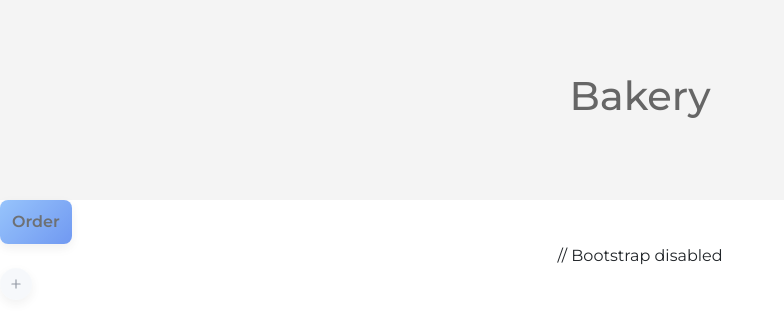
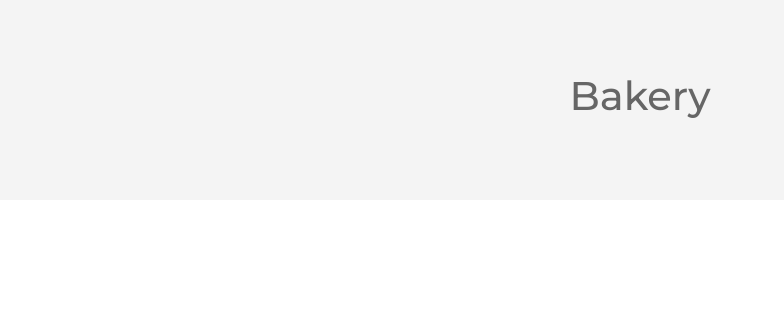
Before and after one commit to flaviaolivera/auto1-bakery-challenge, a React (Create React App) app in the folder client/: page / in a window 1280 px wide. Shown: the top 328 px of the page, without its empty margins (0-784 px from the left). Built offline with nearby package versions, Linux system fonts and the light colour scheme.

Commit message:
fix: resolve linting errors for deployment

```diff
--- a/client/src/App.tsx
+++ b/client/src/App.tsx
@@ -1,9 +1,4 @@
-// client/src/App.js
-
-import React from "react";
 import "./App.css";
-import { Button } from "./components/common/buttons/Button";
-import { IconButton } from "./components/common/buttons/IconButton";
 
 function App() {
   return (
@@ -11,9 +6,6 @@ function App() {
       <header className="App-header">
         <h1>Bakery</h1>
       </header>
-
-<Button variant="gradient-blue" label="Order" disabled />  // Bootstrap disabled
-<IconButton icon="FiPlus" disabled />
     </div>
   );
 }
--- a/client/src/components/common/buttons/IconButton.tsx
+++ b/client/src/components/common/buttons/IconButton.tsx
@@ -20,7 +20,6 @@ export const IconButton: React.FC<IconButtonProps> = ({
   const IconComponent = Icons[icon] as React.ComponentType;
 
   if (!IconComponent) {
-    console.warn(`Icon "${icon}" not found in react-icons/fi`);
     return null;
   }
 
```
